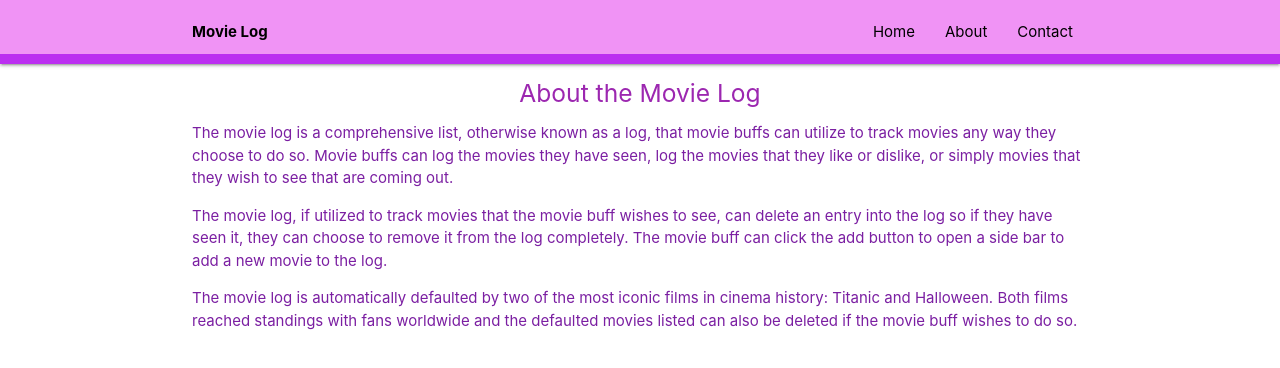
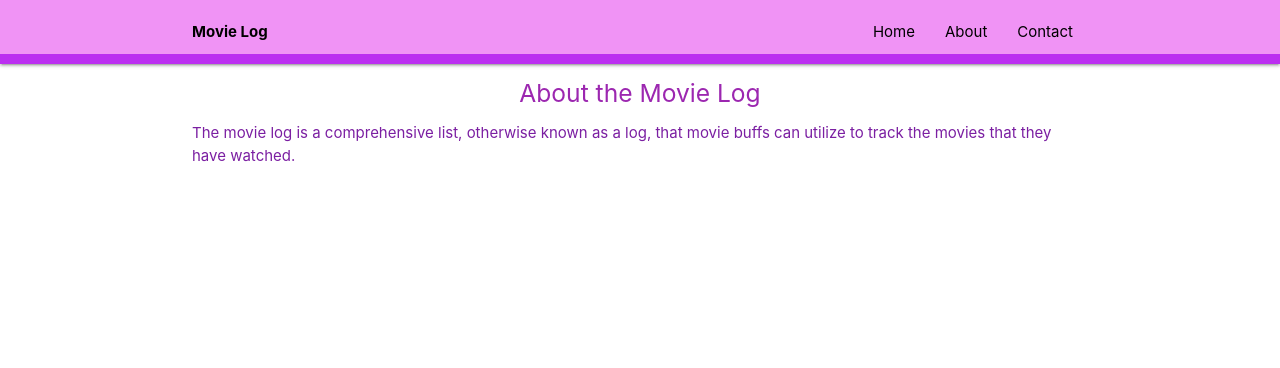
Before and after one commit to smccoy709/movielog, a plain HTML site: page about.html in a window 1280 px wide. Drawn offline with Linux system fonts and the light colour scheme.

Commit message:
Add files via upload

```diff
--- a/about.html
+++ b/about.html
@@ -26,18 +26,7 @@
         <h5 class="center purple-text text-darken-5">About the Movie Log</h5>
         <p class="purple-text text-darken-2">
             The movie log is a comprehensive list, otherwise known as a log, that movie buffs can utilize to
-            track movies any way they choose to do so.  Movie buffs can log the movies they have seen, log the
-            movies that they like or dislike, or simply movies that they wish to see that are coming out.
-        </p>
-        <p class="purple-text text-darken-2">
-            The movie log, if utilized to track movies that the movie buff wishes to see, can delete an entry into
-            the log so if they have seen it, they can choose to remove it from the log completely.  The movie buff
-            can click the add button to open a side bar to add a new movie to the log.
-        </p>
-        <p class="purple-text text-darken-2">
-            The movie log is automatically defaulted by two of the most iconic films in cinema history:  Titanic and
-            Halloween.  Both films reached standings with fans worldwide and the defaulted movies listed can also be
-            deleted if the movie buff wishes to do so.
+            track the movies that they have watched.
         </p>
     </div>
 
```
